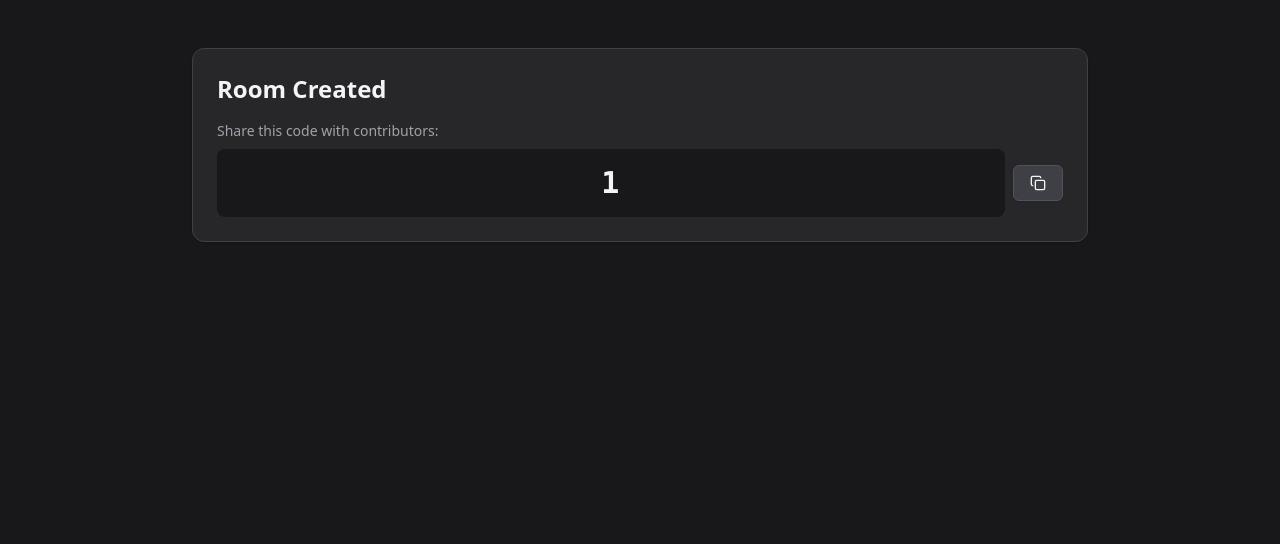
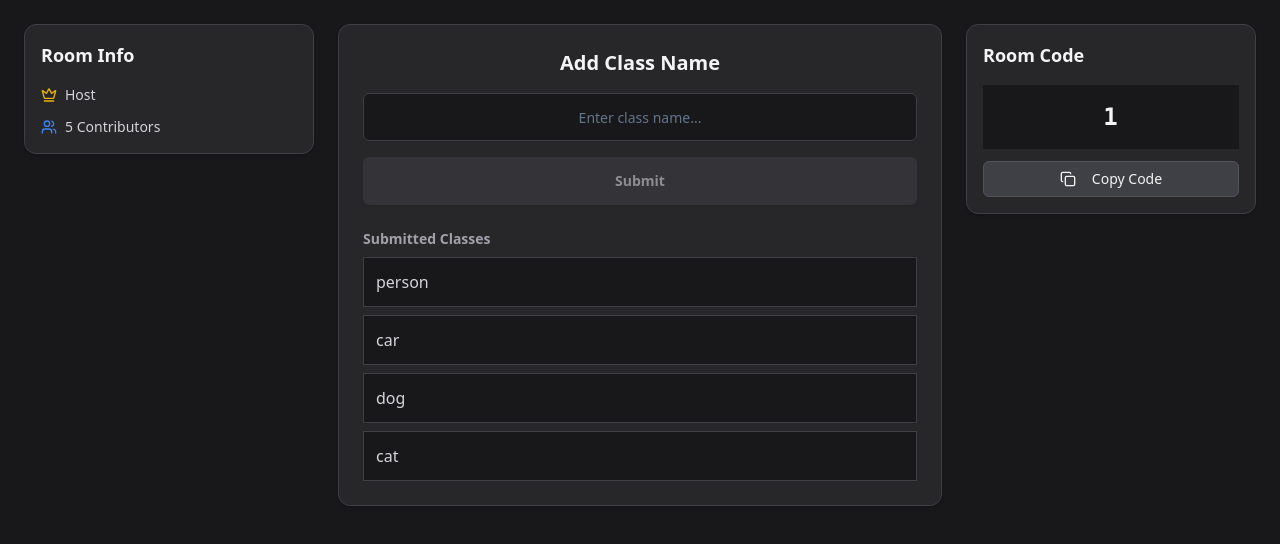
Before and after one commit to Nikk434/Yaml-Yamaly, a Next.js app in the folder frontend/: page /room/1 in a window 1280 px wide. Shown: the top 544 px of the page. Built offline with nearby package versions, Linux system fonts and the light colour scheme.

Commit message:
added room info and class name adding functionality

```diff
--- a/frontend/src/app/room/[roomCode]/page.js
+++ b/frontend/src/app/room/[roomCode]/page.js
@@ -3,12 +3,18 @@
 import { useParams } from 'next/navigation';
 import { Card } from '@/components/ui/card';
 import { Button } from '@/components/ui/button';
-import { Copy, Check } from 'lucide-react';
+import { Input } from '@/components/ui/input';
+import { Copy, Check, Users, Crown } from 'lucide-react';
 import { useState } from 'react';
 
 export default function RoomPage() {
   const { roomCode } = useParams();
   const [copied, setCopied] = useState(false);
+  const [className, setClassName] = useState('');
+
+  // Mock data - replace with actual API calls later
+  const [contributors] = useState(5);
+  const isHost = true; // Determine from session/cookie
 
   const copyRoomCode = () => {
     navigator.clipboard.writeText(roomCode);
@@ -16,36 +22,114 @@ export default function RoomPage() {
     setTimeout(() => setCopied(false), 2000);
   };
 
+  const handleSubmit = (e) => {
+    e.preventDefault();
+    if (!className.trim()) return;
+
+    // TODO: API call to submit class name
+    console.log('Submitting:', className);
+    setClassName('');
+  };
+
   return (
-    <div className="min-h-screen bg-zinc-900 p-4">
-      <div className="max-w-4xl mx-auto pt-8">
-        <Card className="bg-zinc-800 border-zinc-700 p-6">
-          <div className="space-y-4">
-            <h1 className="text-2xl font-bold text-zinc-100">Room Created</h1>
+    <div className="min-h-screen bg-zinc-900 p-6">
+      <div className="max-w-7xl mx-auto">
+        <div className="grid grid-cols-12 gap-6">
+          {/* Left - Room Info */}
+          <div className="col-span-3">
+            <Card className="bg-zinc-800 border-zinc-700 p-4 space-y-4">
+              <h2 className="text-lg font-bold text-zinc-100">Room Info</h2>
 
-            <div className="space-y-2">
-              <p className="text-zinc-400 text-sm">Share this code with contributors:</p>
-              <div className="flex items-center gap-2">
-                <div className="flex-1 bg-zinc-900 p-4 rounded-lg">
-                  <p className="text-3xl font-mono font-bold text-zinc-100 text-center tracking-wider">
+              <div className="space-y-3">
+                <div className="flex items-center gap-2 text-zinc-300">
+                  <Crown className="h-4 w-4 text-yellow-500" />
+                  <span className="text-sm">Host</span>
+                </div>
+
+                <div className="flex items-center gap-2 text-zinc-300">
+                  <Users className="h-4 w-4 text-blue-500" />
+                  <span className="text-sm">{contributors} Contributors</span>
+                </div>
+              </div>
+            </Card>
+          </div>
+
+          {/* Center - Input Area */}
+          <div className="col-span-6">
+            <Card className="bg-zinc-800 border-zinc-700 p-6">
+              <form onSubmit={handleSubmit} className="space-y-4">
+                <h2 className="text-xl font-bold text-zinc-100 text-center">
+                  Add Class Name
+                </h2>
+
+                <Input
+                  type="text"
+                  placeholder="Enter class name..."
+                  value={className}
+                  onChange={(e) => setClassName(e.target.value)}
+                  className="bg-zinc-900 border-zinc-700 text-zinc-100 h-12 text-center"
+                />
+
+                <Button
+                  type="submit"
+                  disabled={!className.trim()}
+                  className="w-full h-12 bg-zinc-700 hover:bg-zinc-600 text-zinc-100 font-bold"
+                >
+                  Submit
+                </Button>
+              </form>
+
+              {/* Submitted Names List */}
+              <div className="mt-6 space-y-2">
+                <h3 className="text-sm font-semibold text-zinc-400">Submitted Classes</h3>
+                <div className="space-y-2 max-h-96 overflow-y-auto">
+                  {/* Mock data - replace with actual list */}
+                  {['person', 'car', 'dog', 'cat'].map((name, idx) => (
+                    <div
+                      key={idx}
+                      className="bg-zinc-900 p-3 border border-zinc-700 text-zinc-300"
+                    >
+                      {name}
+                    </div>
+                  ))}
+                </div>
+              </div>
+            </Card>
+          </div>
+
+          {/* Right - Room Code */}
+          <div className="col-span-3">
+            <Card className="bg-zinc-800 border-zinc-700 p-4 space-y-4">
+              <h2 className="text-lg font-bold text-zinc-100">Room Code</h2>
+
+              <div className="space-y-3">
+                <div className="bg-zinc-900 p-4">
+                  <p className="text-2xl font-mono font-bold text-zinc-100 text-center tracking-wider">
                     {roomCode}
                   </p>
                 </div>
+
                 <Button
                   onClick={copyRoomCode}
                   variant="outline"
-                  className="bg-zinc-700 border-zinc-600 hover:bg-zinc-600 text-zinc-100"
+                  className="w-full bg-zinc-700 border-zinc-600 hover:bg-zinc-600 text-zinc-100"
                 >
                   {copied ? (
-                    <Check className="h-5 w-5" />
+                    <>
+                      <Check className="mr-2 h-4 w-4" />
+                      Copied!
+                    </>
                   ) : (
-                    <Copy className="h-5 w-5" />
+                    <>
+                      <Copy className="mr-2 h-4 w-4" />
+                      Copy Code
+                    </>
                   )}
                 </Button>
               </div>
-            </div>
+            </Card>
           </div>
-        </Card>
+        </div>
       </div>
     </div>
   );
```
